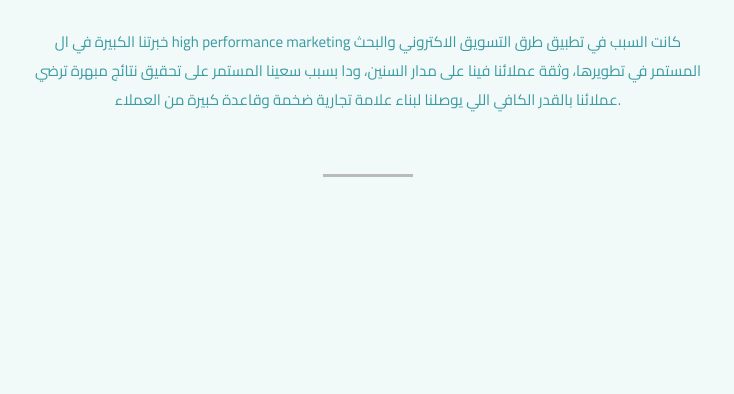
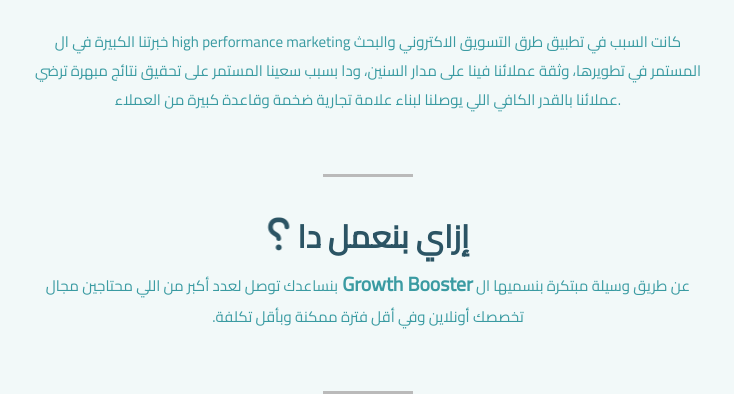
Before and after one commit to Ahmed-Elbessfy/gtyh, a website: page working/index.html in a window 1280 px wide. Shown: the part 1598-1992 px from the top of the page, without its empty margins (272-1006 px from the left). Before the commit the page ends 1775 px from the top, so only its background shows below. Drawn offline with nearby package versions, Linux system fonts and the light colour scheme; files that its build step writes are made by us from their sources; a web font is replaced by a local one.

Commit message:
add hwo we do it section

```diff
--- a/working/index.html
+++ b/working/index.html
@@ -137,6 +137,22 @@
     </section>
     <hr>
 
+    <!-- how we do it  -->
+    <section>
+      <div class="container">
+        <h2 class="dark-cl rtl">
+          إزاي بنعمل دا <i class="fas fa-question"></i>
+        </h2>
+        <p class="rtl">
+          عن طريق وسيلة مبتكرة بنسميها ال
+          <strong>
+            growth booster
+          </strong>
+          بنساعدك توصل لعدد أكبر من اللي محتاجين مجال تخصصك أونلاين وفي أقل فترة ممكنة وبأقل تكلفة.
+        </p>
+      </div>
+    </section>
+    <hr>
 
   </main>
   <!-- js code-->
```
Also changed, not shown: dist/index.html.
